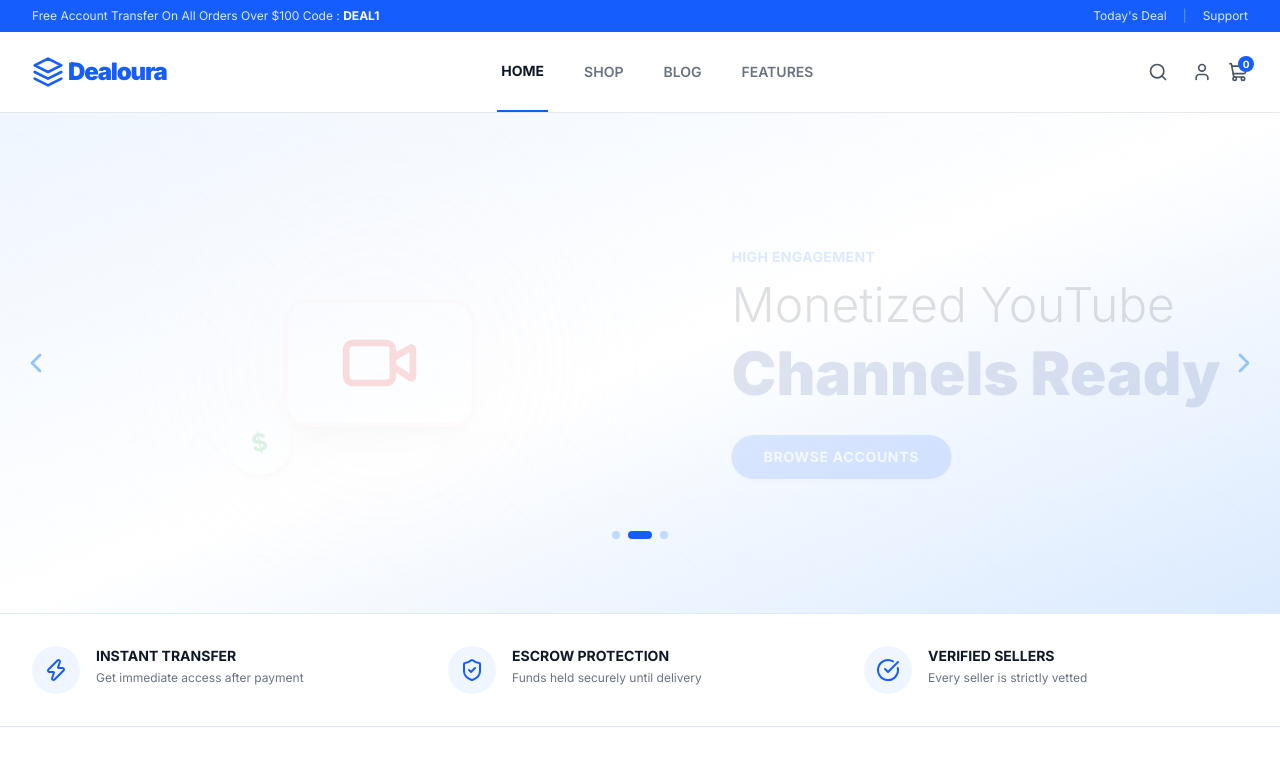
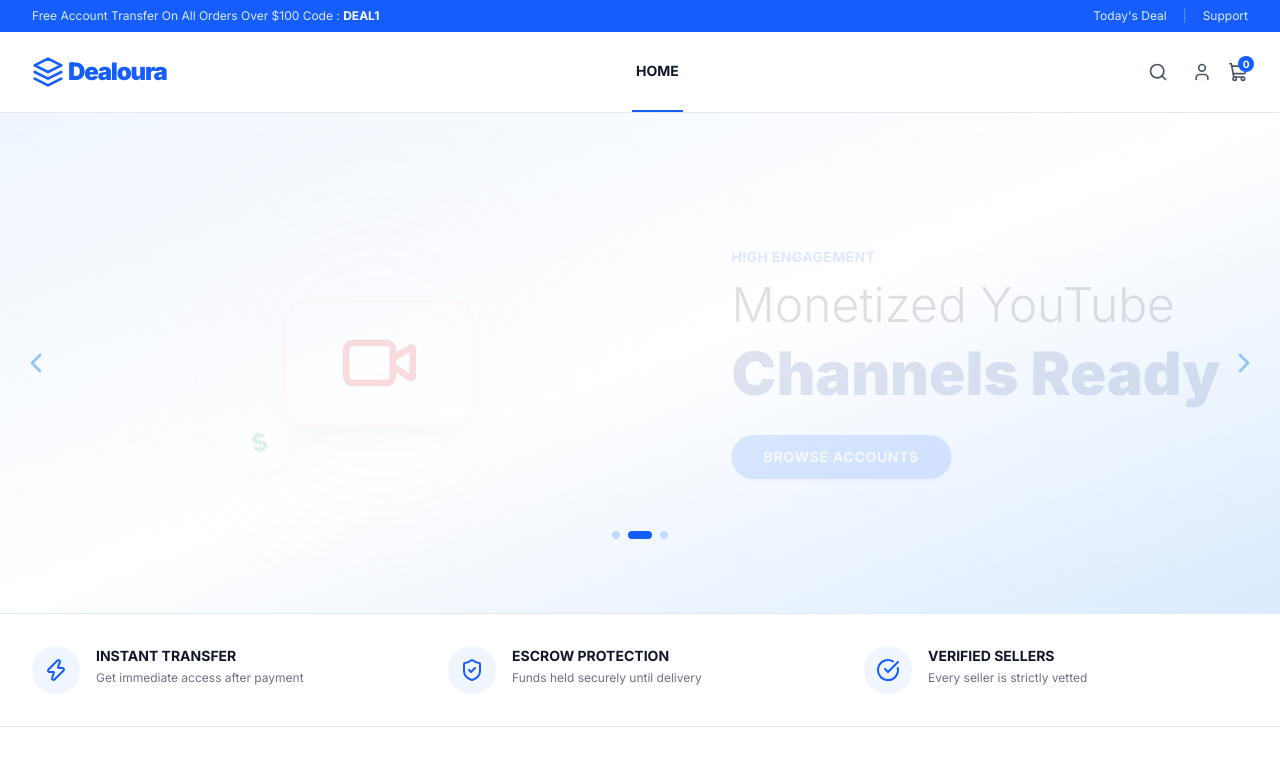
Before and after one commit to raymondakhamiojie-234/dealoura, a Next.js app: page / in a window 1280 px wide. Shown: the top 774 px of the page. Built offline with nearby package versions, Linux system fonts and the light colour scheme; no server answers; the database is empty.

Commit message:
fix: remove non-existent 404 links from navbar

```diff
--- a/src/components/navbar.tsx
+++ b/src/components/navbar.tsx
@@ -68,15 +68,6 @@
               <Link href="/" className="text-sm font-bold text-gray-900 dark:text-white border-b-2 border-blue-600 h-full flex items-center px-1">
                 HOME
               </Link>
-              <Link href="/shop" className="text-sm font-semibold text-gray-500 hover:text-blue-600 dark:text-gray-400 dark:hover:text-blue-400 h-full flex items-center px-1 transition">
-                SHOP
-              </Link>
-              <Link href="/blog" className="text-sm font-semibold text-gray-500 hover:text-blue-600 dark:text-gray-400 dark:hover:text-blue-400 h-full flex items-center px-1 transition">
-                BLOG
-              </Link>
-              <Link href="/features" className="text-sm font-semibold text-gray-500 hover:text-blue-600 dark:text-gray-400 dark:hover:text-blue-400 h-full flex items-center px-1 transition">
-                FEATURES
-              </Link>
             </div>
 
             {/* Desktop Icons Area */}
@@ -139,7 +130,6 @@
           <div className="md:hidden border-t border-gray-200 dark:border-gray-800 bg-white dark:bg-gray-900">
             <div className="pt-2 pb-3 space-y-1">
               <Link href="/" className="bg-blue-50 dark:bg-blue-900/20 border-l-4 border-blue-600 text-blue-700 dark:text-blue-500 block pl-3 pr-4 py-2 text-base font-medium">HOME</Link>
-              <Link href="/shop" className="border-l-4 border-transparent text-gray-500 dark:text-gray-400 hover:bg-gray-50 dark:hover:bg-gray-800 hover:border-gray-300 block pl-3 pr-4 py-2 text-base font-medium">SHOP</Link>
 
               {user ? (
                 <>
```
